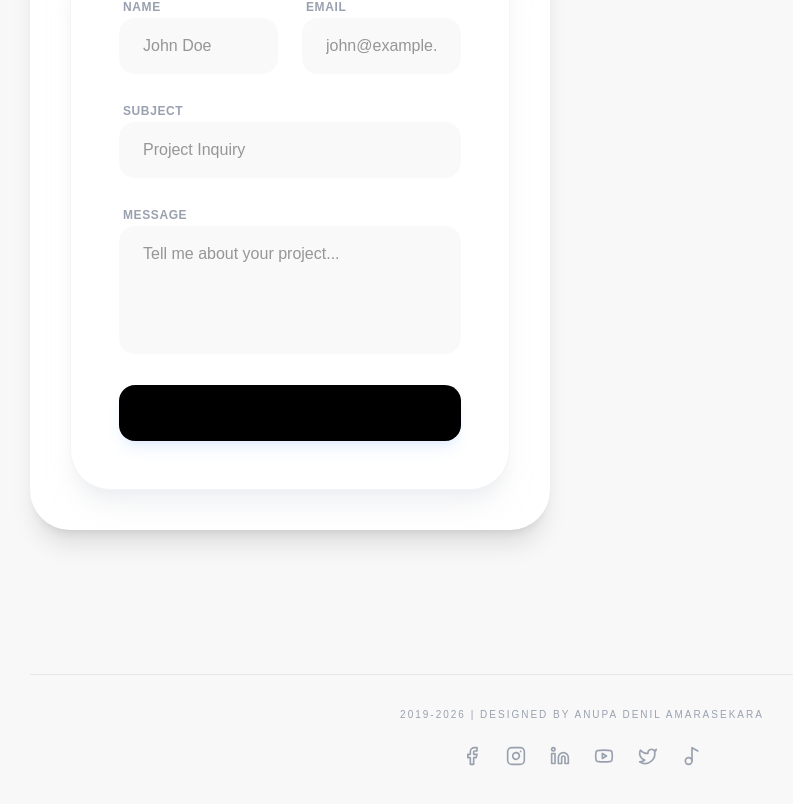
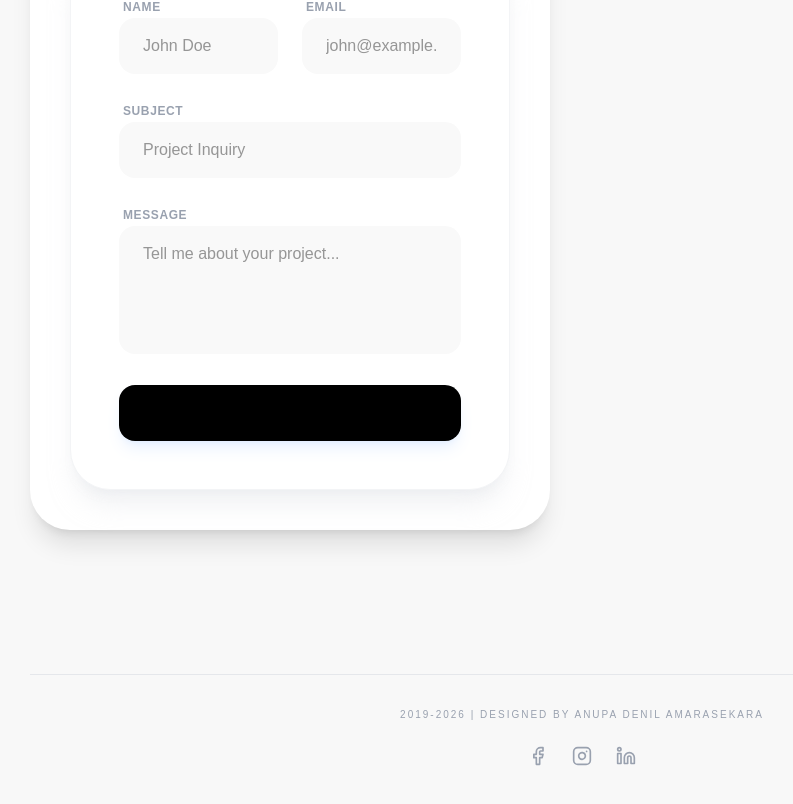
Before and after one commit to helloanupa/personalSite, a Next.js app: page /contact in a window 1280 px wide. Shown: the part 681-1485 px from the top of the page, without its empty margins (58-851 px from the left). Built offline with nearby package versions, Linux system fonts and the light colour scheme.

Commit message:
Update project

```diff
--- a/app/components/Home.tsx
+++ b/app/components/Home.tsx
@@ -100,14 +100,38 @@ const Portfolio: React.FC = () => {
           <p className="text-[10px] text-gray-400 uppercase tracking-[0.2em]">
             2019-2026 | designed by Anupa Denil Amarasekara
           </p>
-          <div className="flex justify-center space-x-6 text-gray-400">
-            <Facebook size={20} className="hover:text-black cursor-pointer transition-colors" />
-            <Instagram size={20} className="hover:text-black cursor-pointer transition-colors" />
-            <Linkedin size={20} className="hover:text-black cursor-pointer transition-colors" />
-            <Youtube size={20} className="hover:text-black cursor-pointer transition-colors" />
-            <Twitter size={20} className="hover:text-black cursor-pointer transition-colors" />
-            <Music2 size={20} className="hover:text-black cursor-pointer transition-colors" />
-          </div>
+            <div className="flex justify-center space-x-6 text-gray-400">
+            <a
+              href="https://facebook.com/yourusername"
+              target="_blank"
+              rel="noopener noreferrer"
+              aria-label="Facebook"
+              className="hover:text-black transition-colors"
+            >
+              <Facebook size={20} />
+            </a>
+
+            <a
+              href="https://instagram.com/yourusername"
+              target="_blank"
+              rel="noopener noreferrer"
+              aria-label="Instagram"
+              className="hover:text-black transition-colors"
+            >
+              <Instagram size={20} />
+            </a>
+
+            <a
+              href="https://linkedin.com/in/yourusername"
+              target="_blank"
+              rel="noopener noreferrer"
+              aria-label="LinkedIn"
+              className="hover:text-black transition-colors"
+            >
+              <Linkedin size={20} />
+            </a>
+
+              </div>
         </div>
       </footer>
     </div>
--- a/app/contact/page.tsx
+++ b/app/contact/page.tsx
@@ -201,14 +201,38 @@ const ContactPage: React.FC = () => {
           <p className="text-[10px] text-gray-400 uppercase tracking-[0.2em]">
             2019-2026 | designed by Anupa Denil Amarasekara
           </p>
-          <div className="flex justify-center space-x-6 text-gray-400">
-            <Facebook size={20} className="hover:text-black cursor-pointer transition-colors" />
-            <Instagram size={20} className="hover:text-black cursor-pointer transition-colors" />
-            <Linkedin size={20} className="hover:text-black cursor-pointer transition-colors" />
-            <Youtube size={20} className="hover:text-black cursor-pointer transition-colors" />
-            <Twitter size={20} className="hover:text-black cursor-pointer transition-colors" />
-            <Music2 size={20} className="hover:text-black cursor-pointer transition-colors" />
-          </div>
+            <div className="flex justify-center space-x-6 text-gray-400">
+            <a
+              href="https://facebook.com/yourusername"
+              target="_blank"
+              rel="noopener noreferrer"
+              aria-label="Facebook"
+              className="hover:text-black transition-colors"
+            >
+              <Facebook size={20} />
+            </a>
+
+            <a
+              href="https://instagram.com/yourusername"
+              target="_blank"
+              rel="noopener noreferrer"
+              aria-label="Instagram"
+              className="hover:text-black transition-colors"
+            >
+              <Instagram size={20} />
+            </a>
+
+            <a
+              href="https://linkedin.com/in/yourusername"
+              target="_blank"
+              rel="noopener noreferrer"
+              aria-label="LinkedIn"
+              className="hover:text-black transition-colors"
+            >
+              <Linkedin size={20} />
+            </a>
+
+              </div>
         </div>
       </footer>
 
```
